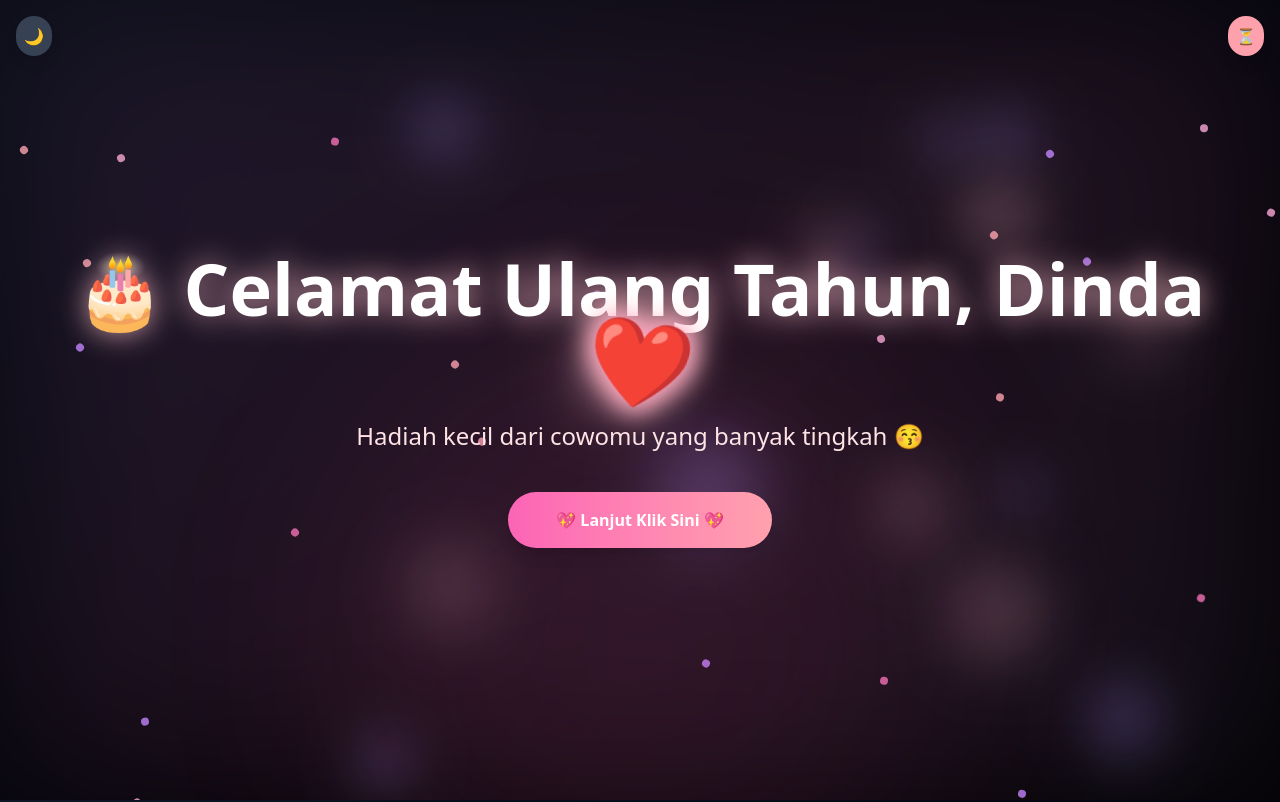
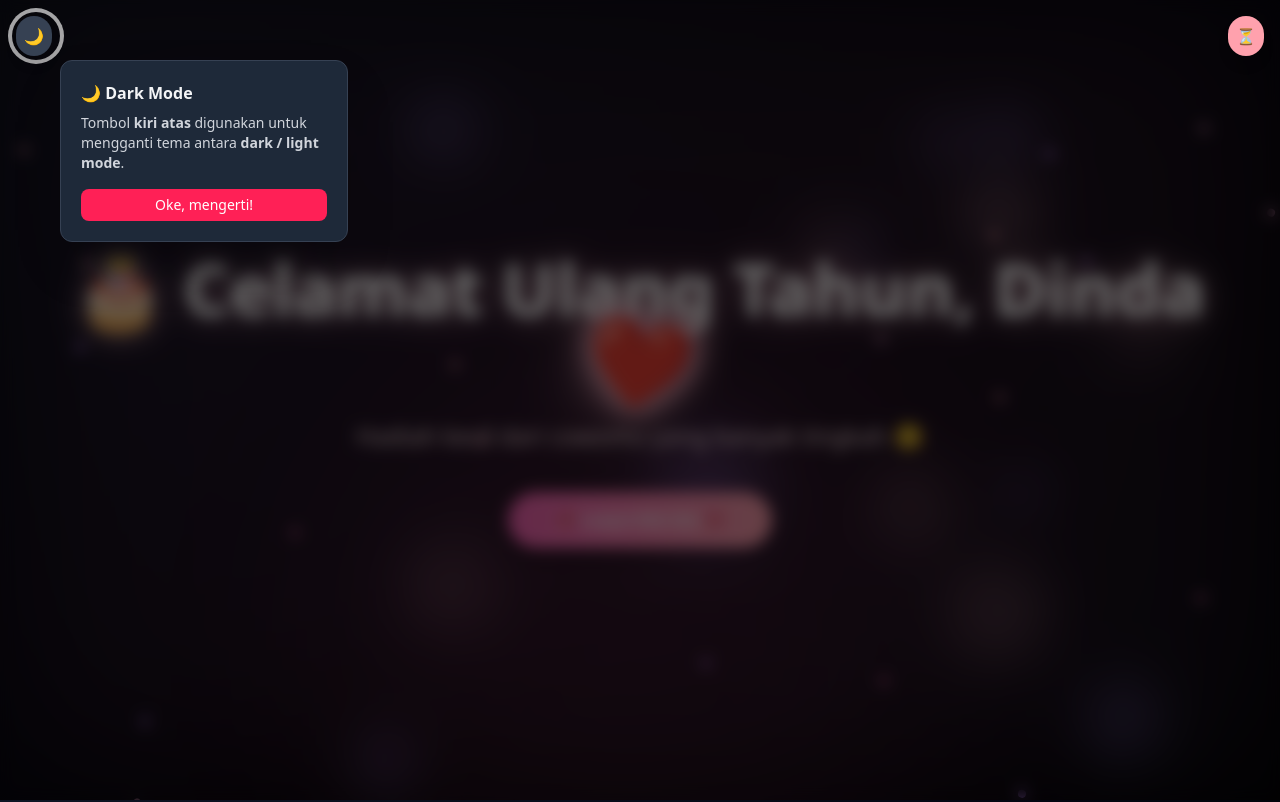
Before and after one commit to faturrahman10/birtday-gift, a React (Vite) app: page /home in a window 1280 px wide. Shown: the top 802 px of the page. Built offline with nearby package versions, Linux system fonts and the light colour scheme.

Commit message:
add card info button to mainlayout

```diff
--- a/src/layout/MainLayout.jsx
+++ b/src/layout/MainLayout.jsx
@@ -1,5 +1,6 @@
 import { Outlet, useLocation } from "react-router-dom";
 import { useEffect, useRef, useState } from "react";
+import CardInfoButton from "../components/CardInfoButton"; // ⬅ TAMBAHKAN INI
 
 export default function MainLayout() {
   const location = useLocation();
@@ -7,7 +8,6 @@ export default function MainLayout() {
   const [darkMode, setDarkMode] = useState(true);
   const [musicPlaying, setMusicPlaying] = useState(false);
   const [audioLoaded, setAudioLoaded] = useState(false);
-
   const audioRef = useRef(null);
 
   // Scroll ke atas setiap ganti halaman
@@ -15,33 +15,29 @@ export default function MainLayout() {
     window.scrollTo(0, 0);
   }, [location.pathname]);
 
-  // === Dark Mode ===
+  // Dark Mode
   useEffect(() => {
     const html = document.documentElement;
     darkMode ? html.classList.add("dark") : html.classList.remove("dark");
   }, [darkMode]);
 
-  // === Load Audio ===
+  // Load audio
   useEffect(() => {
     const audio = audioRef.current;
     if (!audio) return;
 
-    const onLoaded = () => {
-      setAudioLoaded(true);
-    };
-
+    const onLoaded = () => setAudioLoaded(true);
     audio.addEventListener("loadeddata", onLoaded);
     audio.load();
 
     return () => audio.removeEventListener("loadeddata", onLoaded);
   }, []);
 
-  // === GLOBAL AUDIO ===
+  // Global Audio
   useEffect(() => {
     const audio = audioRef.current;
     if (!audio) return;
 
-    // Simpan reference global
     window.__GLOBAL_AUDIO__ = audio;
 
     window.__PLAY_MUSIC__ = async () => {
@@ -54,11 +50,11 @@ export default function MainLayout() {
     };
   }, []);
 
-  // === Toggle manual button ===
+  // Toggle Music
   const toggleMusic = async () => {
     if (!audioLoaded) return;
+
     const audio = audioRef.current;
-
     if (musicPlaying) {
       audio.pause();
       setMusicPlaying(false);
@@ -70,6 +66,7 @@ export default function MainLayout() {
     }
   };
 
+  // Halaman tanpa tombol
   const HIDE_BUTTONS = ["/secret"];
   const hideButtons = HIDE_BUTTONS.includes(location.pathname);
 
@@ -82,6 +79,9 @@ export default function MainLayout() {
           type="audio/mpeg"
         />
       </audio>
+
+      {/* INFO CARD */}
+      {!hideButtons && <CardInfoButton />}
 
       {/* BUTTONS */}
       {!hideButtons && (
@@ -102,7 +102,6 @@ export default function MainLayout() {
         </>
       )}
 
-      {/* CONTENT */}
       <Outlet />
     </>
   );
```
